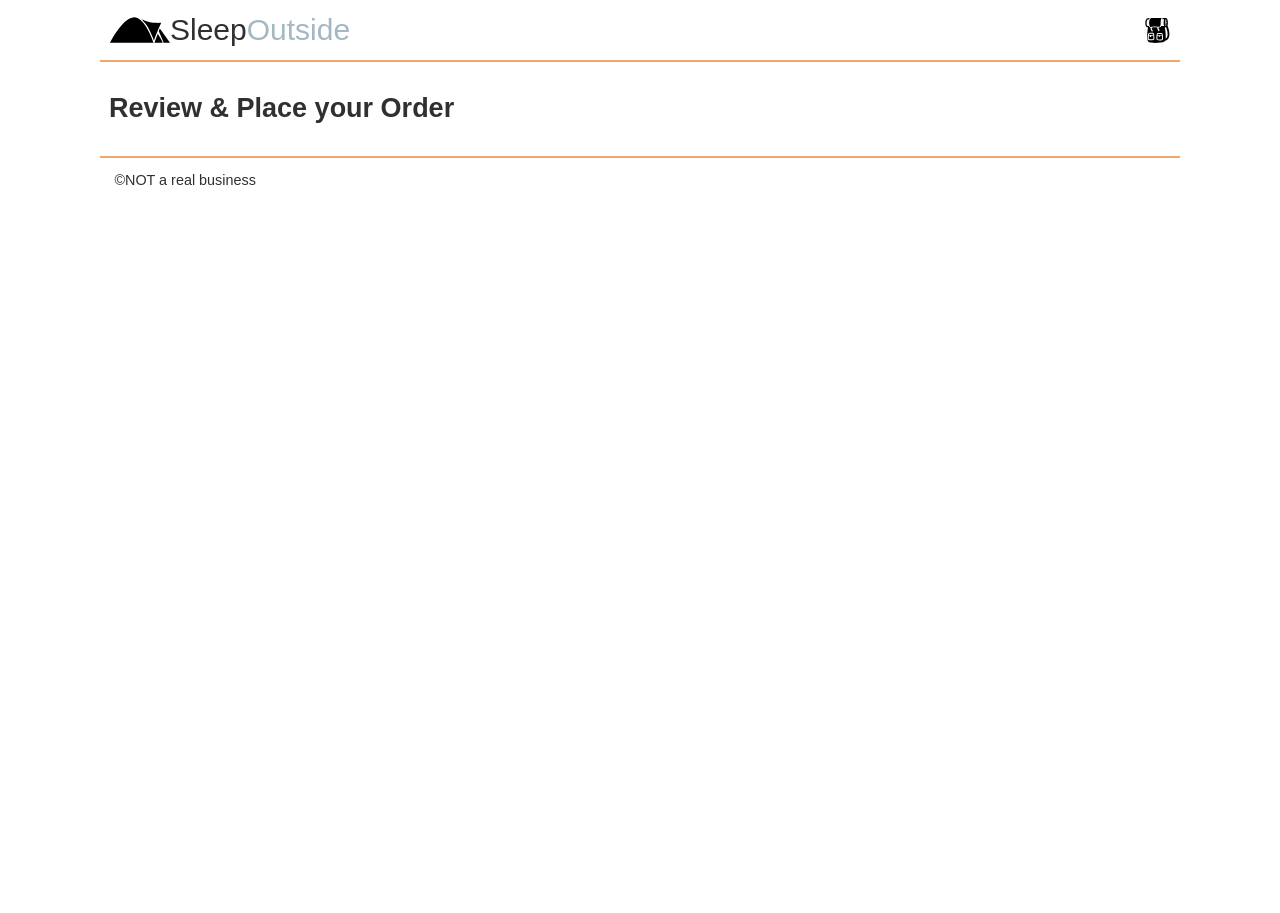
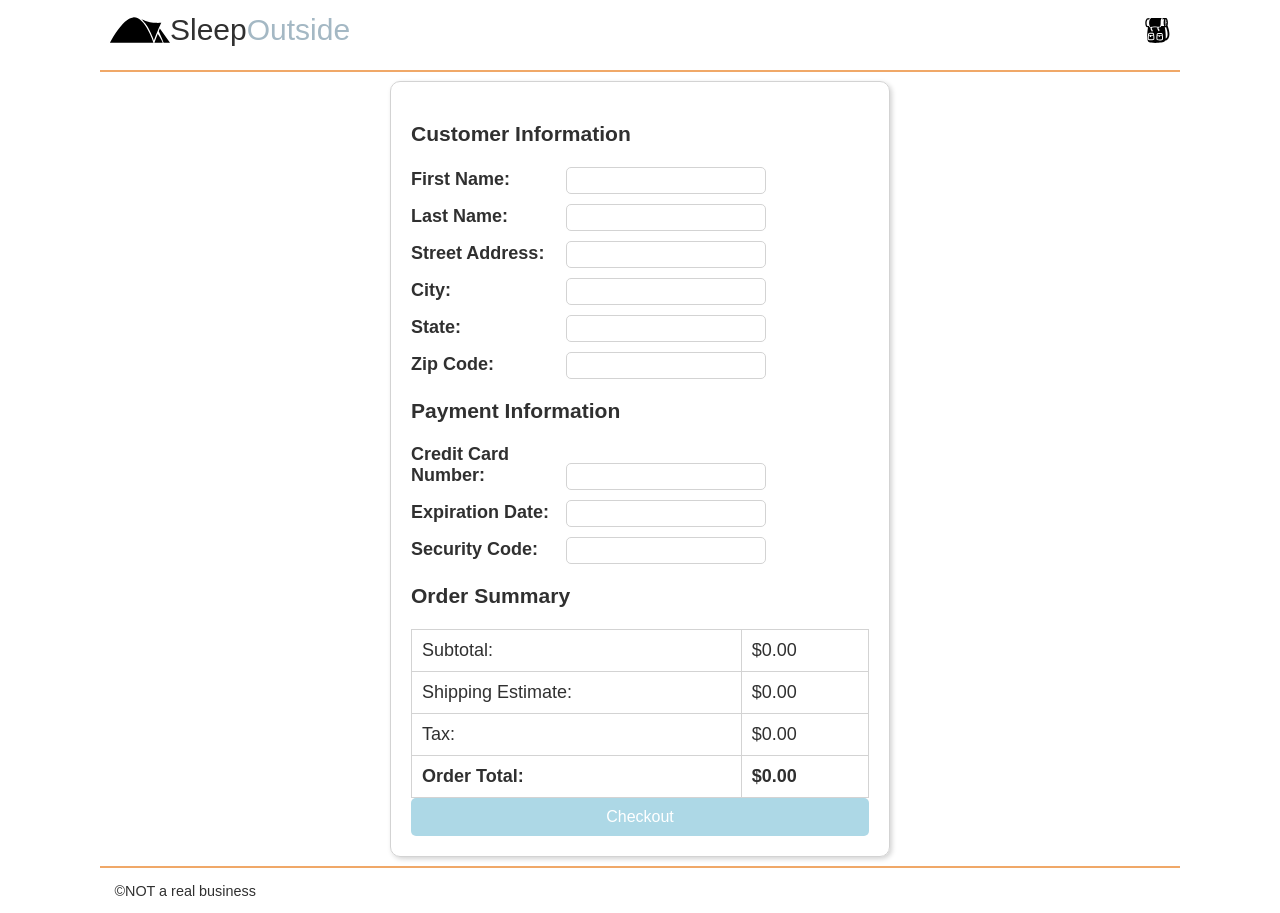
Before and after one commit to getzels/wdd330, a website built with Vite: page src/checkout/index.html in a window 1280 px wide. Before the commit the page ends 800 px from the top, so only its background shows below. Built offline with nearby package versions, Linux system fonts and the light colour scheme; files whose address does not match are found by name.

Commit message:
Inicial commit

```diff
--- a/src/checkout/index.html
+++ b/src/checkout/index.html
@@ -1,6 +1,7 @@
 <!DOCTYPE html>
 
 <html lang="en">
+
 <head>
   <meta charset="UTF-8" />
 
@@ -17,10 +18,70 @@
 
   <main class="divider">
     <section class="products">
-        <h2>Review & Place your Order</h2>
+      <form>
+        <h3>Customer Information</h3>
+        <div>
+          <label for="first-name">First Name:</label>
+          <input type="text" id="first-name" required>
+        </div>
+        <div>
+          <label for="last-name">Last Name:</label>
+          <input type="text" id="last-name" required>
+        </div>
+        <div>
+          <label for="street-address">Street Address:</label>
+          <input type="text" id="street-address" required>
+        </div>
+        <div>
+          <label for="city">City:</label>
+          <input type="text" id="city" required>
+        </div>
+        <div>
+          <label for="state">State:</label>
+          <input type="text" id="state" required>
+        </div>
+        <div>
+          <label for="zip-code">Zip Code:</label>
+          <input type="text" id="zip-code" required>
+        </div>
+        <h3>Payment Information</h3>
+        <div>
+          <label for="credit-card">Credit Card Number:</label>
+          <input type="text" id="credit-card" required>
+        </div>
+        <div>
+          <label for="expiration-date">Expiration Date:</label>
+          <input type="text" id="expiration-date" required>
+        </div>
+        <div>
+          <label for="security-code">Security Code:</label>
+          <input type="text" id="security-code" required>
+        </div>
+        <h3>Order Summary</h3>
+        <table>
+          <tr>
+            <td>Subtotal:</td>
+            <td>$0.00</td>
+          </tr>
+          <tr>
+            <td>Shipping Estimate:</td>
+            <td>$0.00</td>
+          </tr>
+          <tr>
+            <td>Tax:</td>
+            <td>$0.00</td>
+          </tr>
+          <tr>
+            <td><b>Order Total:</b></td>
+            <td><b>$0.00</b></td>
+          </tr>
+        </table>
+        <input type="submit" value="Checkout">
+      </form>
     </section>
   </main>
 
   <footer id="mainFooter"></footer>
 </body>
+
 </html>
--- a/src/css/style.css
+++ b/src/css/style.css
@@ -277,3 +277,72 @@ footer {
   height: 80px;
   object-fit: contain;
 }
+
+.redirect-button {
+  padding: 10px 20px;
+  background-color: rgb(1, 27, 36);
+  color: white;
+  border: none;
+  border-radius: 5px;
+  font-size: 20px;
+}
+
+#checkout-section {
+  text-align: center;
+}
+
+form {
+  width: 500px;
+  margin: 0 auto;
+  padding: 20px;
+  border: 1px solid lightgray;
+  border-radius: 10px;
+  box-shadow: 2px 2px 5px lightgray;
+}
+
+h3 {
+  margin-top: 20px;
+}
+
+div {
+  margin-bottom: 10px;
+}
+
+label {
+  display: inline-block;
+  width: 150px;
+  font-weight: bold;
+}
+
+input[type="text"] {
+  width: 200px;
+  padding: 5px;
+  border: 1px solid lightgray;
+  border-radius: 5px;
+}
+
+input[type="submit"] {
+  width: 100%;
+  padding: 10px;
+  background-color: lightblue;
+  color: white;
+  border: none;
+  border-radius: 5px;
+  font-size: 16px;
+  cursor: pointer;
+}
+
+table {
+  width: 100%;
+  margin-top: 20px;
+  border-collapse: collapse;
+}
+
+td {
+  padding: 10px;
+  border: 1px solid lightgray;
+}
+
+b {
+  font-weight: bold;
+}
```
Also changed, not shown: src/cart/index.html (+5 -1 lines), src/js/ExternalServices.mjs (added, +26 -0 lines), src/js/ProductData.mjs (deleted, +0 -27 lines), src/js/CheckoutProcess.mjs (added). Lines whose indentation alone changed are shown as unchanged.
